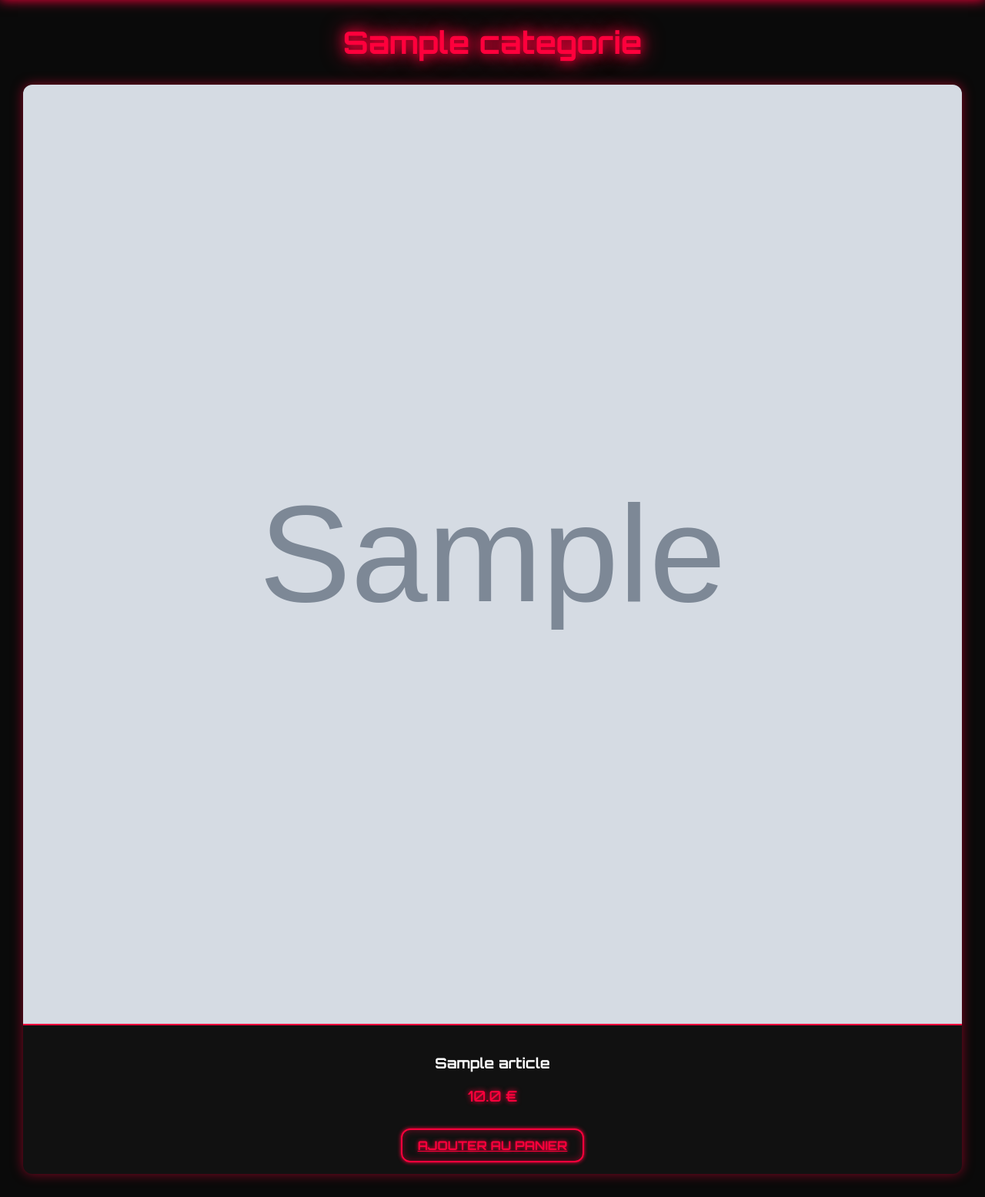
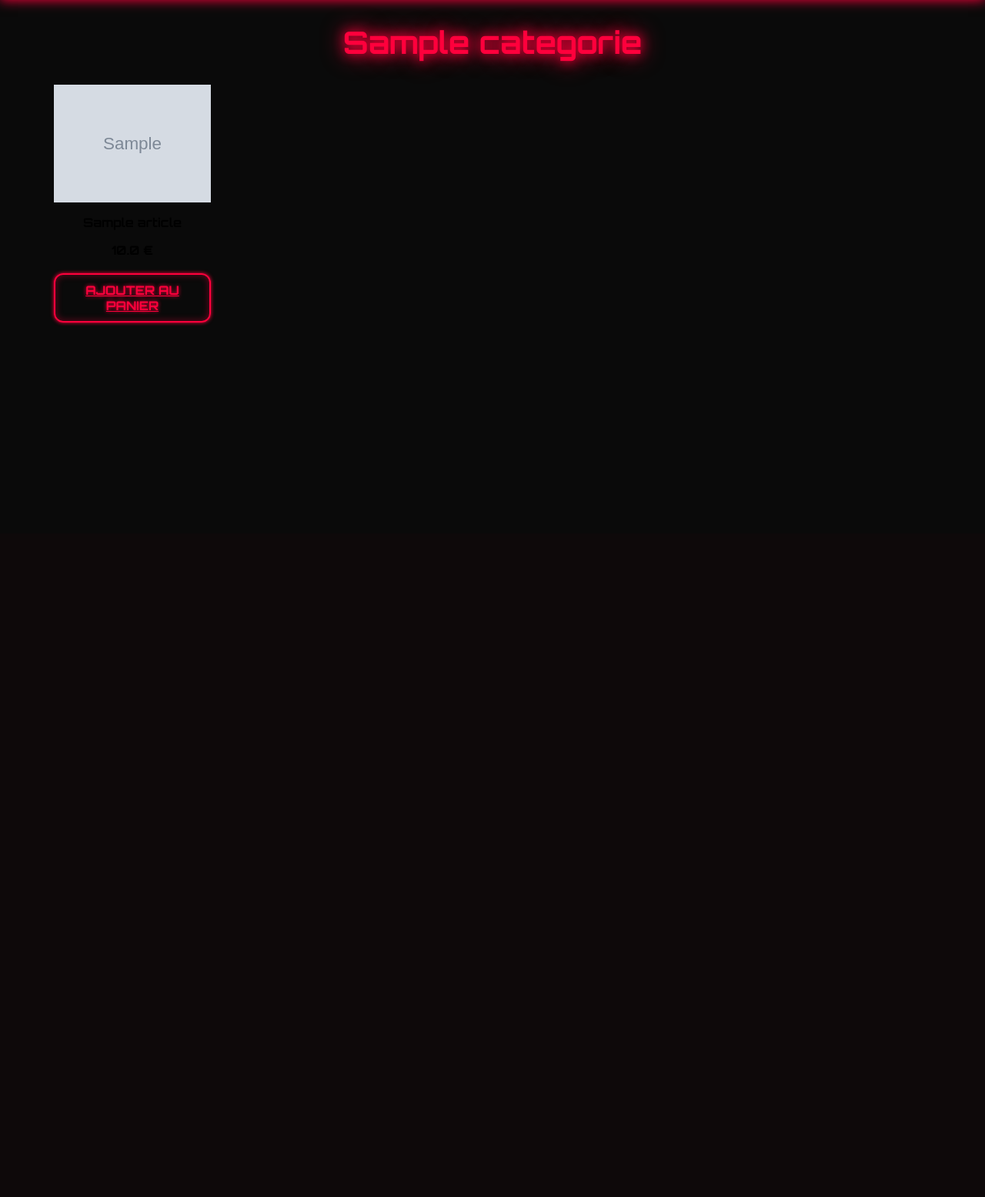
Before and after one commit to noxontop49/exn-shop, a Flask app: page /categorie/1 in a window 1280 px wide. Shown: the part 107-1662 px from the top of the page at 77% size. After the commit the page ends 530 px from the top, so only its background shows below. Run offline with Flask 3, Linux system fonts and the light colour scheme; tables that the repository leaves empty hold one stand-in row (values such as "Sample post"); grey boxes marked "Sample" are stand-in pictures.

Commit message:
Mise à jour automatique

```diff
--- a/static/style.css
+++ b/static/style.css
@@ -62,41 +62,45 @@ nav a:hover {
   margin: 30px;
 }
 
-/* ====== CARTE PRODUIT ====== */
-.card {
-  background: var(--card-bg);
-  border-radius: var(--border-radius);
-  overflow: hidden;
-  text-align: center;
-  box-shadow: 0 0 15px rgba(255,0,60,0.5);
-  transition: 0.3s;
+.container {
+  max-width: 1200px;
+  margin: 0 auto;
+  padding: 0 20px;
 }
 
-.card:hover {
-  transform: translateY(-6px);
-  box-shadow: 0 0 20px var(--primary), 0 0 40px var(--primary);
+.grid-products {
+  grid-template-columns: repeat(auto-fill, minmax(200px, 1fr));
+  gap: 30px;
 }
 
-.card img {
-  width: 100%;
-  aspect-ratio: 1/1;
-  object-fit: cover;
-  border-bottom: 2px solid var(--primary);
+/* ====== PRODUITS ====== */
+.product-card {
+  text-align: center;
 }
 
-.card-body {
-  padding: 15px;
+.product-card img {
+  width: 100%;
+  height: auto;
+  object-fit: contain;
+  display: block;
+  border: none;
+  box-shadow: none;
 }
 
-.card-body h3 {
-  margin-bottom: 5px;
-  color: var(--text-light);
+.product-info {
+  margin-top: 12px;
 }
 
-.card-body .prix {
-  font-size: 1.2rem;
-  color: var(--primary);
-  text-shadow: 0 0 6px var(--primary);
+.product-info h3 {
+  color: #000;
+  font-size: 1rem;
+  margin-bottom: 5px;
+}
+
+.product-info .prix {
+  color: #000;
+  font-weight: bold;
+  margin-bottom: 10px;
 }
 
 /* ====== BOUTONS ====== */
--- a/templates/shop.html
+++ b/templates/shop.html
@@ -2,13 +2,18 @@
 {% block content %}
 <h1 class="page-title">{{ categorie.nom }}</h1>
 
-<div class="grid">
+<div class="container">
+  <div class="grid grid-products">
     {% for article in categorie.articles %}
-  <div class="card">
+    <div class="product-card">
+      <a href="{{ url_for('produit', id=article.id) }}">
         {% if article.image %}
           <img src="{{ article.image }}" alt="{{ article.nom }}">
+        {% else %}
+          <img src="/static/images/placeholder.png" alt="Aperçu">
         {% endif %}
-    <div class="card-body">
+      </a>
+      <div class="product-info">
         <h3>{{ article.nom }}</h3>
         <p class="prix">{{ article.prix }} €</p>
         <a href="{{ url_for('ajouter_panier', id=article.id) }}" class="btn">Ajouter au panier</a>
@@ -18,4 +23,5 @@
       <p>Aucun produit dans cette catégorie.</p>
     {% endfor %}
   </div>
+</div>
 {% endblock %}
```
Also changed, not shown: other parts of static/style.css (+49 -1 lines), instance/shop.db, static/images/ChatGPT_Image_14_sept._2025_17_08_07.png (added). Lines whose indentation alone changed are shown as unchanged.
